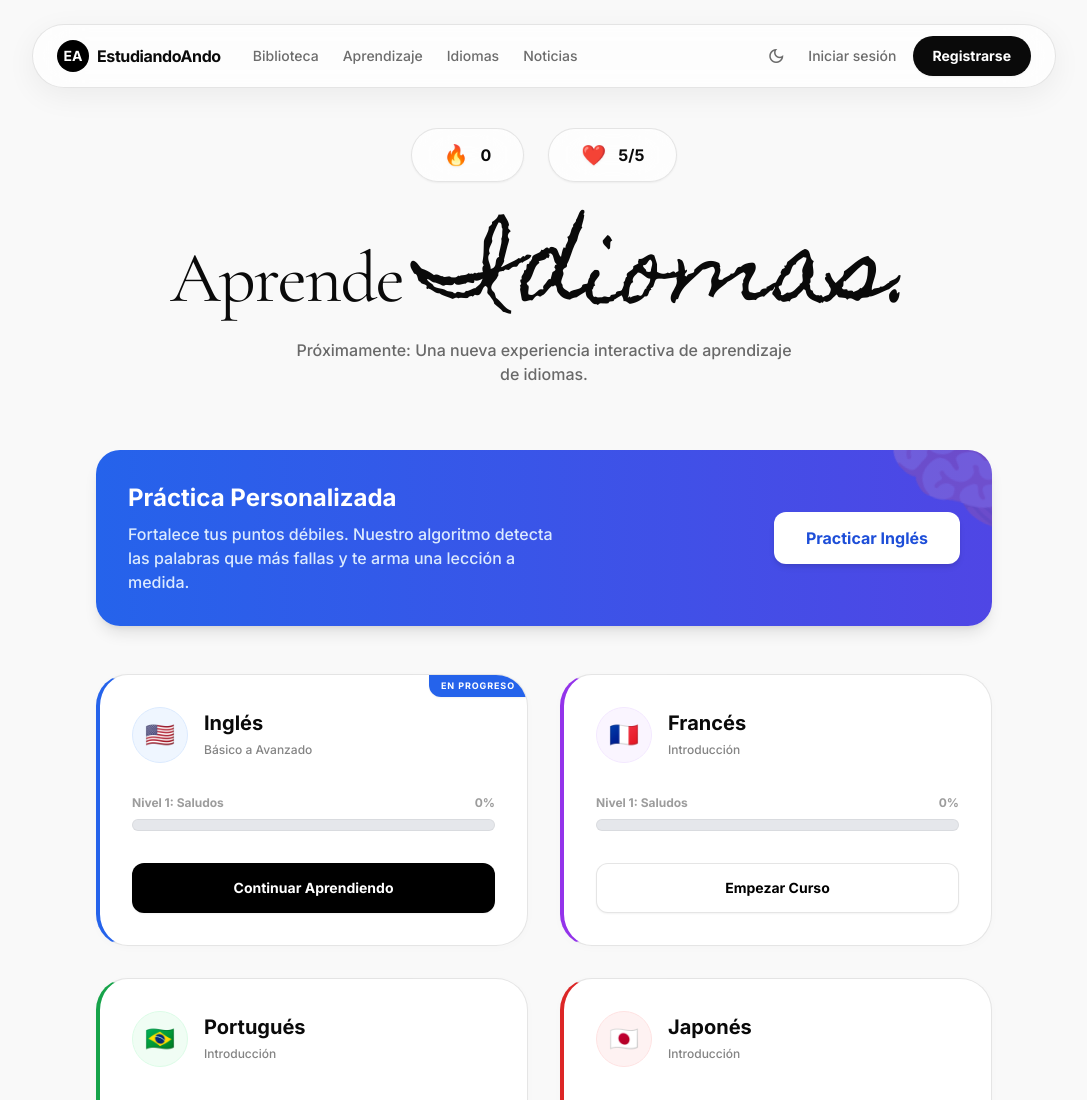
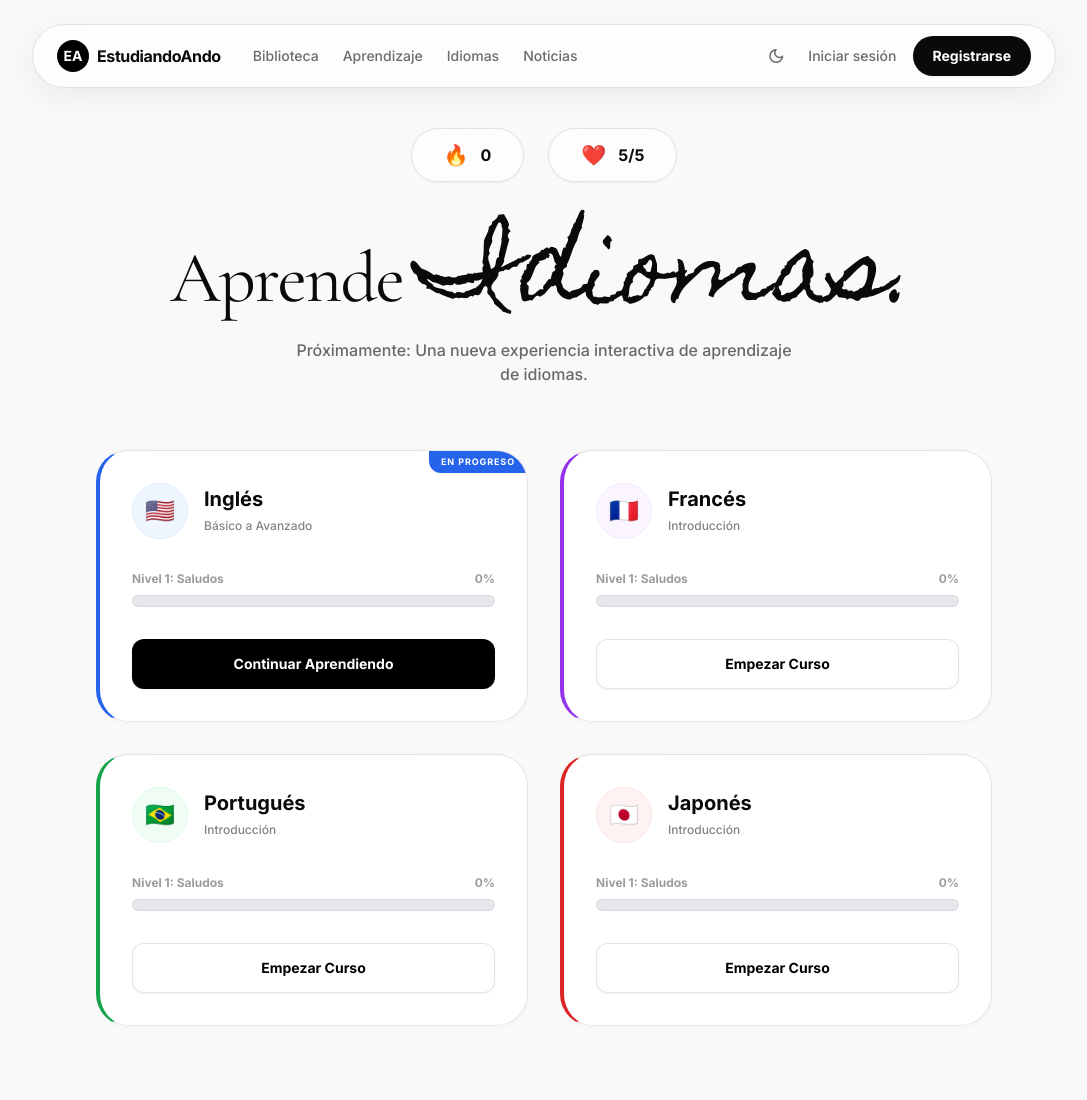
Before and after one commit to Altamar-Studio/.edu, a plain HTML site: page idiomas.html in a window 1280 px wide. Shown: the top 1100 px of the page, without its empty margins (96-1183 px from the left). Drawn offline with nearby package versions, Linux system fonts and the light colour scheme.

Commit message:
Add files via upload

```diff
--- a/idiomas.html
+++ b/idiomas.html
@@ -125,21 +125,6 @@
             </p>
         </section>
 
-        <!-- Smart Review Banner -->
-        <section class="max-w-4xl mx-auto mb-12">
-            <div class="bg-gradient-to-r from-blue-600 to-indigo-600 rounded-3xl p-6 sm:p-8 text-white shadow-lg flex flex-col sm:flex-row items-center justify-between gap-6 overflow-hidden relative">
-                <div class="absolute -right-10 -top-10 opacity-20 transform rotate-12 scale-150 text-8xl">🧠</div>
-                <div class="relative z-10 text-center sm:text-left">
-                    <h2 class="text-2xl font-bold mb-2">Práctica Personalizada</h2>
-                    <p class="text-blue-100 font-medium text-sm sm:text-base max-w-md">Fortalece tus puntos débiles. Nuestro algoritmo detecta las palabras que más fallas y te arma una lección a medida.</p>
-                </div>
-                <div class="relative z-10 shrink-0 w-full sm:w-auto">
-                    <a href="leccion.html?lang=en&mode=review" class="block w-full sm:w-auto text-center bg-white text-blue-700 px-8 py-3.5 rounded-xl font-bold shadow-md hover:bg-blue-50 hover:-translate-y-1 transition-transform">
-                        Practicar Inglés
-                    </a>
-                </div>
-            </div>
-        </section>
 
         <!-- Course Selector Cards -->
         <section class="max-w-4xl mx-auto grid grid-cols-1 md:grid-cols-2 lg:grid-cols-2 gap-8">
```
Also changed, not shown: simulador-chapingo.css (+14 -0 lines).
